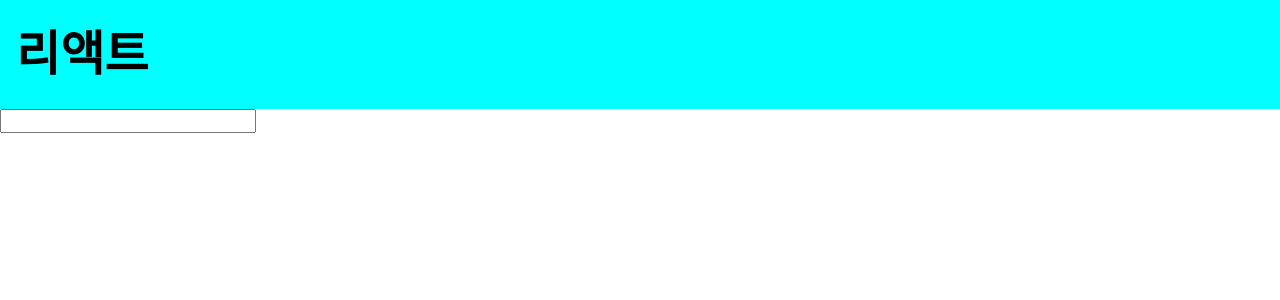
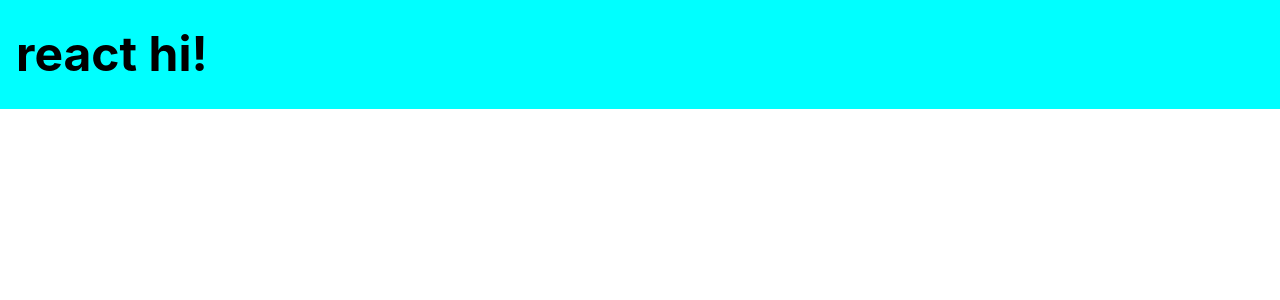
Before and after one commit to jrucl2d/React, a React (Create React App) app in the folder book/chapter2/: page / in a window 1280 px wide. Shown: the top 300 px of the page. Built offline with nearby package versions, Linux system fonts and the light colour scheme.

Commit message:
using class component studied

```diff
--- a/book/chapter2/src/App.js
+++ b/book/chapter2/src/App.js
@@ -1,14 +1,21 @@
-import React from "react";
+import React, { Component } from "react";
 import "./App.css";
 
-function App() {
-  const name = "리액트";
-  return (
-    <>
-      <div className="react">{name}</div>
-      <input /> {/* self closing 태그 */}
-    </>
-  );
+class App extends Component {
+  render() {
+    const name = "react";
+    return <div className="react">{name} hi!</div>;
+  }
 }
 
+// function App() {
+//   const name = "리액트";
+//   return (
+//     <>
+//       <div className="react">{name}</div>
+//       <input /> {/* self closing 태그 */}
+//     </>
+//   );
+// }
+
 export default App;
```
